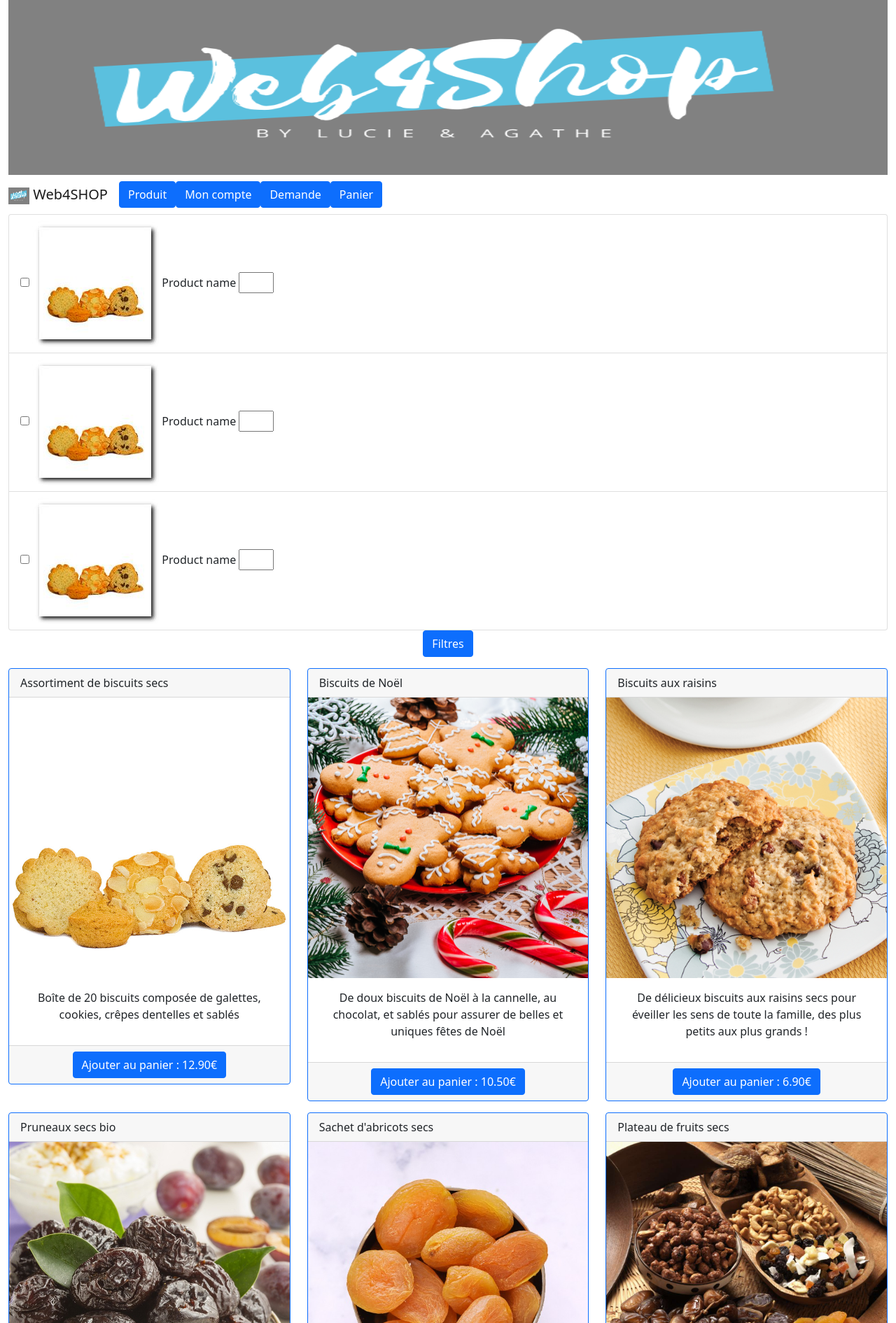
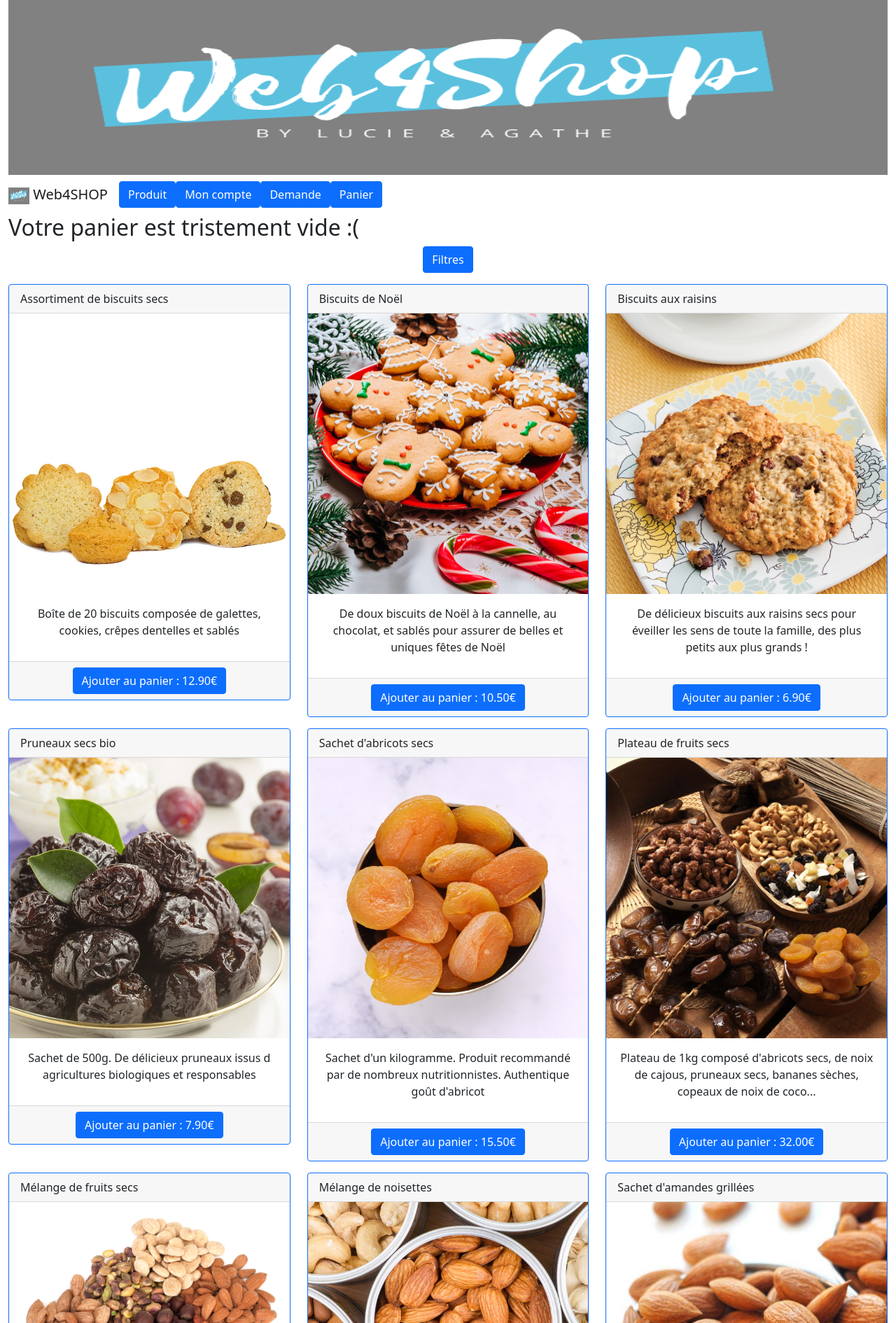
Before and after one commit to Les-Techos/Shopify, a PHP site: page / in a window 1280 px wide, after a click on "Panier". Shown: the top 1891 px of the page at 70% size. Run offline with PHP 8.4, Linux system fonts and the light colour scheme; data comes from the database, SQL or seed files in the repository.

Commit message:
fin du controller panier et produit

```diff
--- a/controller/panierController.php
+++ b/controller/panierController.php
@@ -1,6 +1,8 @@
 <?php require_once "controller.php";
+require_once "./models/order.php";
 
-class panierController extends controller{
+class panierController extends controller
+{
 
 
     public function __construct()
@@ -9,25 +11,99 @@ class panierController extends controller{
         $this->controllerData  = "";
     }
 
-    public function routerDefaultAction(){
-        if(empty($_SESSION['PANIER'])){
-            $this->controllerData ="<h2> Votre panier est tristement vide :( </h2>";
-        }else{
-            $this->returnCards();
+    public function routerDefaultAction()
+    {
+        if (!empty($_POST['changevalue'])) {
+            $this->changevalue($_POST['idProduct'], $_POST['quantity']);
+        }
+        elseif (!empty($_POST['idProduct'])) {
+            $this->addToCart($_POST['idProduct']);
+        }
+        if (empty($_SESSION['PANIER'])) {
+            $this->controllerData = "<h2> Votre panier est tristement vide :( </h2>";
+        } else {
+
+            foreach ($_SESSION['PANIER'] as $ProductData) {
+                $this->returnCards(new Product($ProductData["product_id"]), $ProductData["quantity"]);
+            }
         }
         return $this->controllerData;
     }
 
-    public function returnCards(){
+    public function returnCards($Product, $quantity)
+    {
         $this->controllerData .= '
-        <li class="list-group-item">
-            <input type="checkbox" value="" id="product A">
-            <img src="..\assets\image\assortimentBiscuitsSec.jpg">
-            Product name
-            <input type="number" style="min-width:25px; max-width:50px"/>
+        <li class="list-group-item" >
+        <input type="checkbox" value="" id="product A">
+           <form method="post" class="form-example" action="#begin">
+                <img style="height:50px" src="..\assets\image\\' . $Product->datas->image . '">
+                ' . $Product->datas->name . '
+                <input type="number" name="quantity" style="min-width:25px; max-width:50px" min="0" value = "' . $quantity . '"/>
+                <input type="hidden" id ="idProduct" name="idProduct" value="' . $Product->datas->id . '"/>
+                <input type="submit" name="changevalue" class="btn btn-success" value="&#10004"/>
+                <input type="reset" class="btn btn-primary" value="&#8617">
+            </form>
         </li>
-        ' ;
+        ';
+    }
+
+    public function addToCart($Product, $quantity = 1)
+    {
+        $alreadyIn = array("bool" => false, "row" => 0);
+        if (empty($_SESSION['PANIER'])) {
+            $_SESSION['PANIER'] = [];
+        } else {
+            foreach ($_SESSION['PANIER'] as $cartProduct) {
+                if ($cartProduct["product_id"] == $Product) {
+                    $alreadyIn["bool"] = true;
+                } elseif (!($alreadyIn["bool"])) {
+                    $alreadyIn["row"]++;
+                }
+            }
+        }
+        if (!($alreadyIn["bool"])) {
+            $objectDatas = [
+                "product_id" =>  $Product,
+                "quantity" => $quantity
+            ];
+            array_push($_SESSION['PANIER'], $objectDatas);
+        } else {
+            $objectToAdd = &$_SESSION['PANIER'][$alreadyIn["row"]];
+            $objectToAdd["quantity"] = $objectToAdd["quantity"] + $quantity;
+        }
+    }
+
+    public function removeFromCart($product_id, $quantity = 1)
+    {
+        if (!empty($_SESSION['PANIER'])) {
+            $offset = 0;
+            foreach ($_SESSION['PANIER'] as $Product) {
+                if ($Product['product_id'] == $product_id) {
+
+                    if ($quantity >= $Product['quantity']) {
+                        array_splice($_SESSION['PANIER'], $offset, 1);
+                    } else {echo($quantity."  ".$offset);
+                        $_SESSION['PANIER'][$offset]["quantity"] = $_SESSION['PANIER'][$offset]["quantity"]-$quantity;
+                    }
+                }
+                $offset++;
+            }
+        }
+    }
+
+    public function changeValue($product_id, $newQuantity)
+    {
+        if (!empty($_SESSION['PANIER'])) {
+            $offset = 0;
+            foreach ($_SESSION['PANIER'] as $Product) {
+                if ($Product['product_id'] == $product_id) {
+                    if ($Product["quantity"] < $newQuantity) {
+                        $this->addToCart($Product['product_id'], ($newQuantity - $Product['quantity']));
+                    } elseif ($Product["quantity"] > $newQuantity) {
+                        $this->removeFromCart($Product['product_id'], ($Product['quantity'] - $newQuantity));
+                    }
+                }
+            }
+        }
     }
 }
-
-?>
--- a/controller/produitController.php
+++ b/controller/produitController.php
@@ -14,6 +14,7 @@ class produitController extends Controller
 
     public function routerDefaultAction()
     {
+
         if (!(isset($_POST['rangeInput']) && isset($_POST['inputGroupSelect01']))) {
             foreach ($this->objDatabase as $aProduct) {
                 $this->returnProductCard($aProduct);
@@ -45,7 +46,7 @@ class produitController extends Controller
     }
 
     public function returnProductCard($aProduct){
-        $this->controllerData  .= '<div class="col-md-12 col-lg-4">
+        $this->controllerData  .= '<div class="col-md-12 col-lg-4" id = "'.$aProduct->datas->id.'">
                             <div class="card card border-primary mb-3">
                                 <div class="card-header">' .
                             $aProduct->datas->name
@@ -55,7 +56,10 @@ class produitController extends Controller
                                     <p class="text-center">' . $aProduct->datas->description . '</p>
                                 </div>
                                 <div class="card-footer text-center">
-                                    <a href="#" class="btn btn-primary"> Ajouter au panier : ' . $aProduct->datas->price . '€</a>
+                                    <form action="#'.$aProduct->datas->id.'" method="post" class="form-example">
+                                        <input type="hidden" id ="idProduct" name="idProduct" value="'.$aProduct->datas->id.'"/>
+                                        <button type="submit" class="btn btn-primary"> Ajouter au panier : ' . $aProduct->datas->price . '€</button>
+                                    </form>
                                 </div>
                             </div>
                         </div>';
--- a/controller/router.php
+++ b/controller/router.php
@@ -36,7 +36,7 @@ class router
             if (isset($_GET['action']) && !empty($_GET['action'])) {
                 $action = $_GET['action'];
                 if (file_exists($_SERVER['DOCUMENT_ROOT'] . "/view/" . $action . ".php")) {
-                    $contents = $action . ".php";
+                    $contents = $action.".php";
                     $controllerData = $this->{$action.'Controller'}->routerDefaultAction();
                 } else {
                     throw new Exception("action invalide");
@@ -51,4 +51,8 @@ class router
             throw new Exception("Erreur !: " . $e->getMessage() . "<br/>");
         }
     }
+
+    public function displayCart(){
+       return $this->panierController->routerDefaultAction();
+    }
 }
--- a/index.php
+++ b/index.php
@@ -1,8 +1,6 @@
 <?php
-
+session_start();
 require_once 'controller/router.php';
-
 $Router = new router();
 $Router->guideRequest();
-
 ?>
--- a/view/Header.php
+++ b/view/Header.php
@@ -1,4 +1,4 @@
-<div class="container-fluid">
+<div class="container-fluid" id="begin">
     <div class="row">
         <img src="..\assets\image\Web4ShopHeader.png" alt="logo" width="100%" height="250">
     </div>
@@ -39,14 +39,7 @@
     <div class="containers">
         <div class="collapse" id="Panier">
             <ul class="list-group">
-                <?php for ($i = 1; $i <= 3; $i++) {
-                    echo '<li class="list-group-item">
-                                        <input type="checkbox" value="" id="product A">
-                                        <img src="..\assets\image\assortimentBiscuitsSec.jpg">
-                                        Product name
-                                        <input type="number" style="min-width:25px; max-width:50px"/>
-                                        </li>';
-                } ?>
+                <?= $this->displayCart(); ?>
             </ul>
         </div>
     </div>
```
